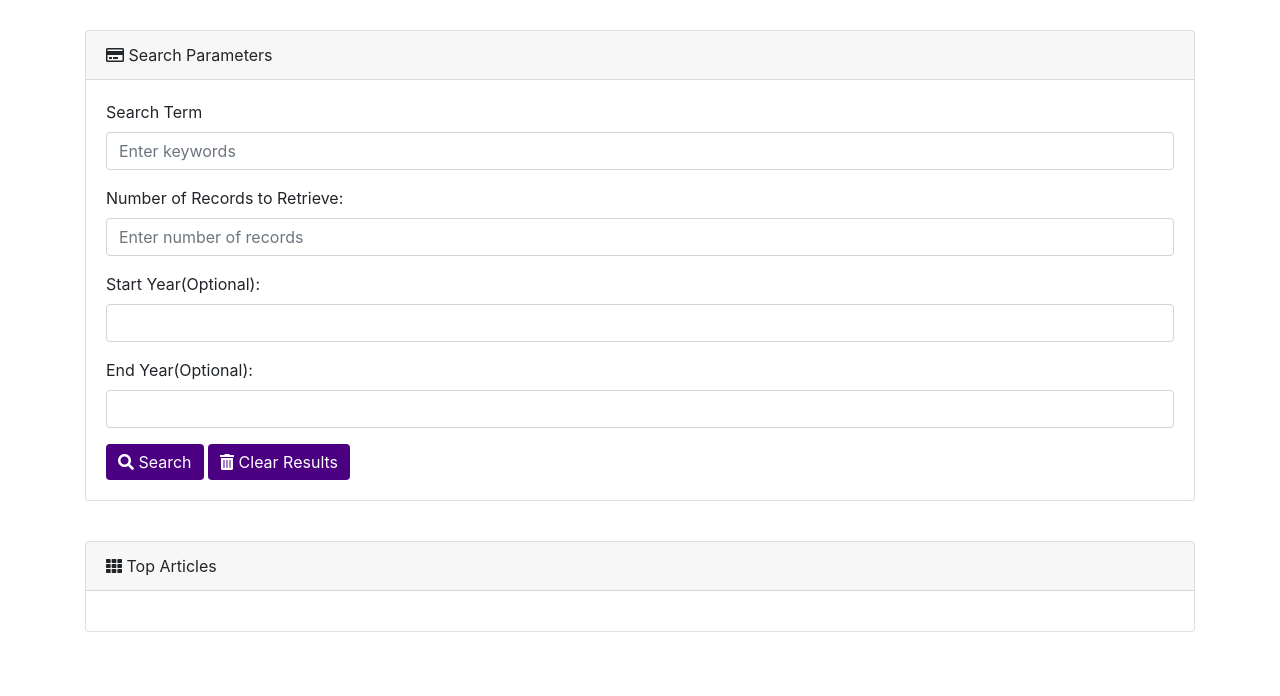
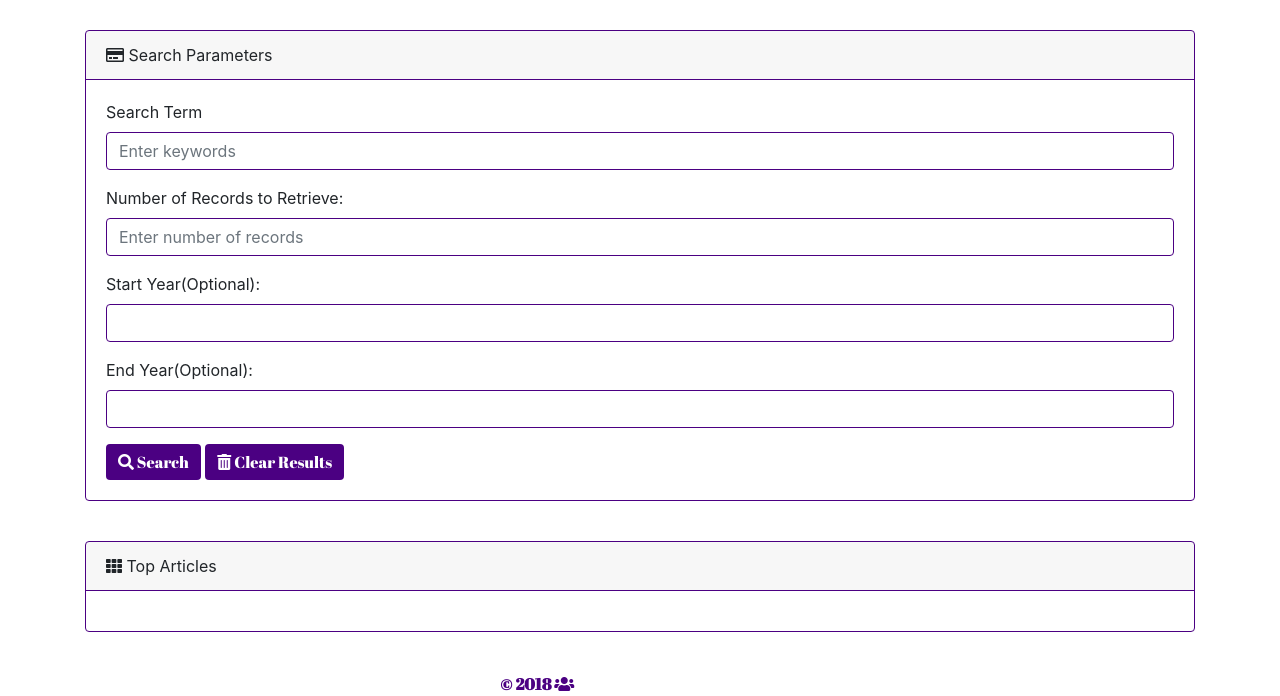
Before and after one commit to farha-neu/NYTSearch, a plain HTML site: page index.html in a window 1280 px wide. Shown: the part 186-882 px from the top of the page. Before the commit the page ends 858 px from the top, so only its background shows below. Drawn offline with nearby package versions, Linux system fonts and the light colour scheme.

Commit message:
added copyright and changed borders color etc

```diff
--- a/css/style.css
+++ b/css/style.css
@@ -1,13 +1,33 @@
 .card{
     margin-bottom: 40px;
+    border:1px solid indigo;
+}
+
+.form-control{
+    border:1px solid indigo;
+}
+
+.card-header {
+    border-bottom: 1px solid indigo;
 }
 
 .jumbotron{
+    font-family: 'Abril Fatface', cursive;
     background: indigo;
     color: white;
 }
 
 .btn-primary{
+    font-family: 'Abril Fatface', cursive;
     background: indigo;
     border: 0px;
 }
+footer {
+    margin-left: 500px;
+    font-family: 'Abril Fatface', cursive;
+    color: indigo;
+    font-weight: bold;
+}
+.fa-users {
+    color: indigo;
+}
--- a/index.html
+++ b/index.html
@@ -9,6 +9,7 @@
   <script src="https://cdnjs.cloudflare.com/ajax/libs/popper.js/1.14.0/umd/popper.min.js"></script>
   <script src="https://maxcdn.bootstrapcdn.com/bootstrap/4.1.0/js/bootstrap.min.js"></script>
   <link rel="stylesheet" href="https://use.fontawesome.com/releases/v5.0.13/css/all.css" integrity="sha384-DNOHZ68U8hZfKXOrtjWvjxusGo9WQnrNx2sqG0tfsghAvtVlRW3tvkXWZh58N9jp" crossorigin="anonymous">
+  <link href="https://fonts.googleapis.com/css?family=Abril+Fatface" rel="stylesheet">
   <link rel="stylesheet" href="css/style.css">
 </head>
 <body>
@@ -60,6 +61,12 @@
 
 </div>
 
+<footer>
+
+  &copy; 2018 <i class="fas fa-users"></i>
+
+</footer>
+
 
 </body>
 </html>
```
